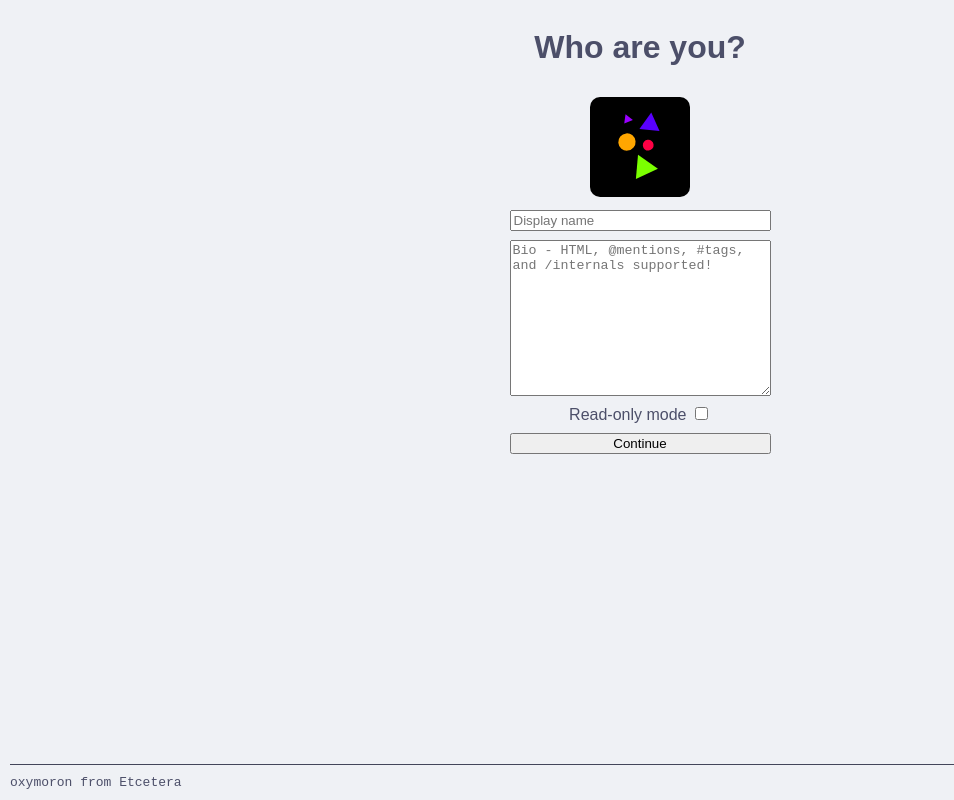
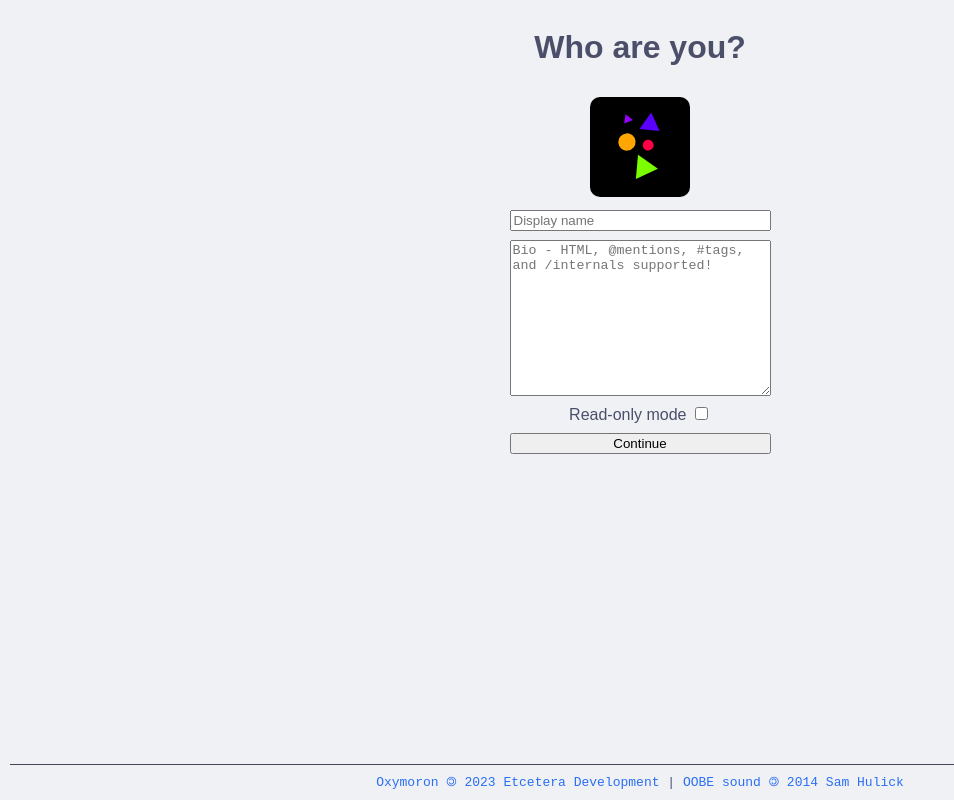
Before and after one commit to mollersuite/oxymoron, a SvelteKit app: page /welcome in a window 1280 px wide. Shown: the whole page, without its empty margins (0-954 px from the left). Built offline with nearby package versions, Linux system fonts and the light colour scheme.

Commit message:
refactor: :truck: Extract footer into new component

```diff
--- a/src/routes/welcome/+page.svelte
+++ b/src/routes/welcome/+page.svelte
@@ -3,6 +3,7 @@
 	import { enhance } from "$app/forms"
 	import Circles from "./Circles.svelte"
 	import generate from "./etcetars"
+	import Footer from "./Footer.svelte"
 	import startup from "./startup.ogg?url"
 
 	let username = ""
@@ -60,10 +61,9 @@
 		<span>Continue</span>
 	</button>
 </form>
-<footer style="position: fixed; bottom: 10px; left: 10px; right: 10px">
-	oxymoron from Etcetera
-</footer>
+
 <Circles />
+<Footer />
 <svg
 	height="300"
 	version="1.1"
--- /dev/null
+++ b/src/routes/welcome/Footer.svelte
@@ -0,0 +1,21 @@
+<footer>
+	<a href="https://gnu.org/l/gpl" rel="license noreferrer" target="_blank">
+		Oxymoron 🄯 {new Date().getFullYear()} Etcetera Development
+	</a>
+	|
+	<a href="https://creativecommons.org/licenses/by-sa/4.0/" target="_blank" rel="noreferrer">
+		OOBE sound 🄯 2014 Sam Hulick
+	</a>
+</footer>
+<style>
+	footer {
+		position: fixed;
+		bottom: 10px;
+		left: 10px;
+		right: 10px;
+		text-align: center;
+	}
+	a:not(:hover) {
+		text-decoration: none;
+	}
+</style>
```
